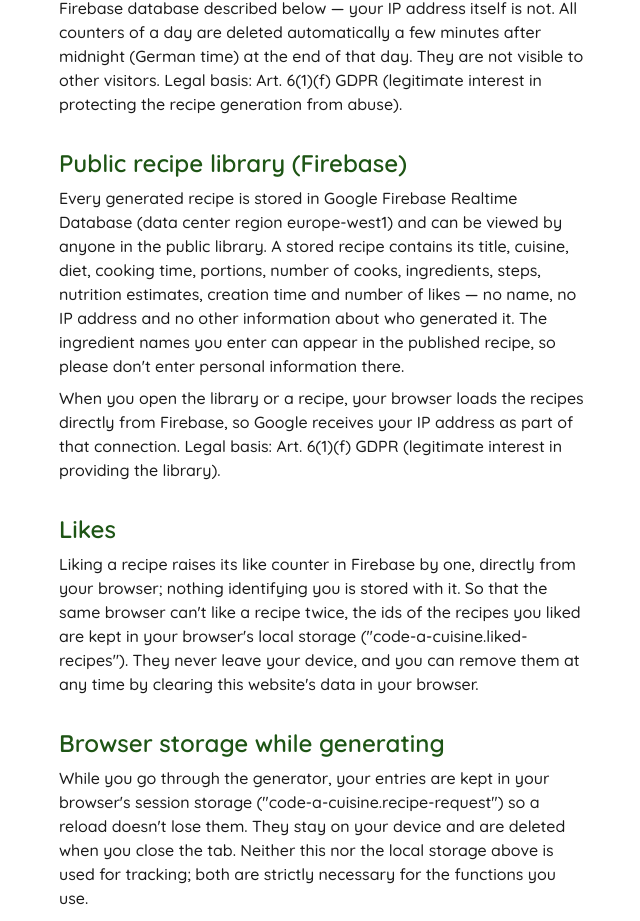
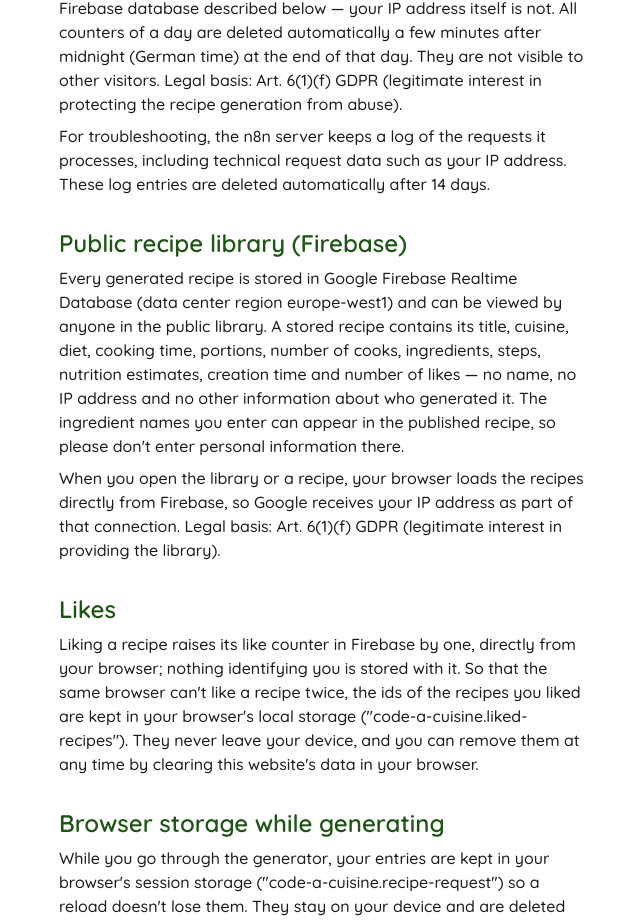
Before and after one commit to TheYan3/code-a-cuisine, an Angular app: page /privacy in a window 1280 px wide. Shown: the part 1380-2301 px from the top of the page, without its empty margins (37-677 px from the left). Built offline with nearby package versions, Linux system fonts and the light colour scheme.

Commit message:
docs(privacy): mention the n8n request log and its 14-day retention

```diff
--- a/src/app/pages/privacy/privacy.html
+++ b/src/app/pages/privacy/privacy.html
@@ -61,6 +61,11 @@
           minutes after midnight (German time) at the end of that day. They are not visible to other
           visitors. Legal basis: Art. 6(1)(f) GDPR (legitimate interest in protecting the recipe
           generation from abuse).
+        </p>
+        <p>
+          For troubleshooting, the n8n server keeps a log of the requests it processes, including
+          technical request data such as your IP address. These log entries are deleted
+          automatically after 14 days.
         </p>
       </section>
 
```
